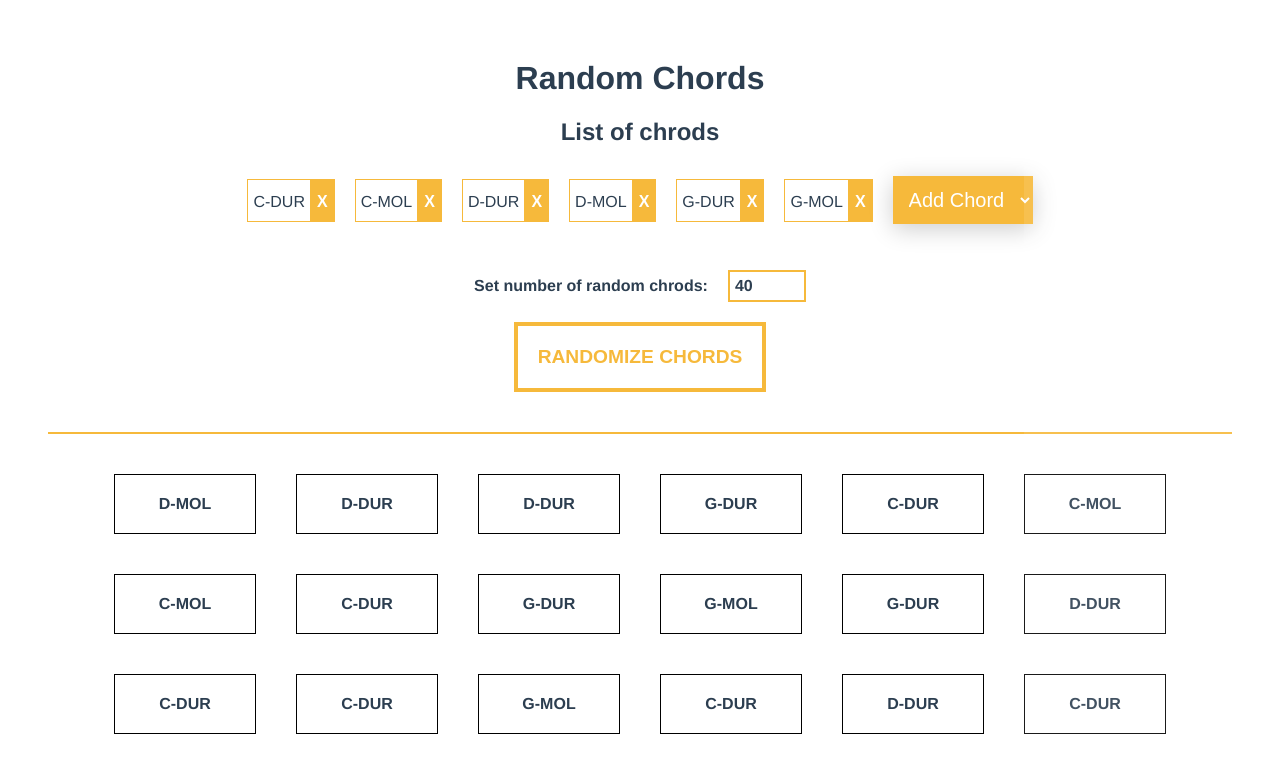
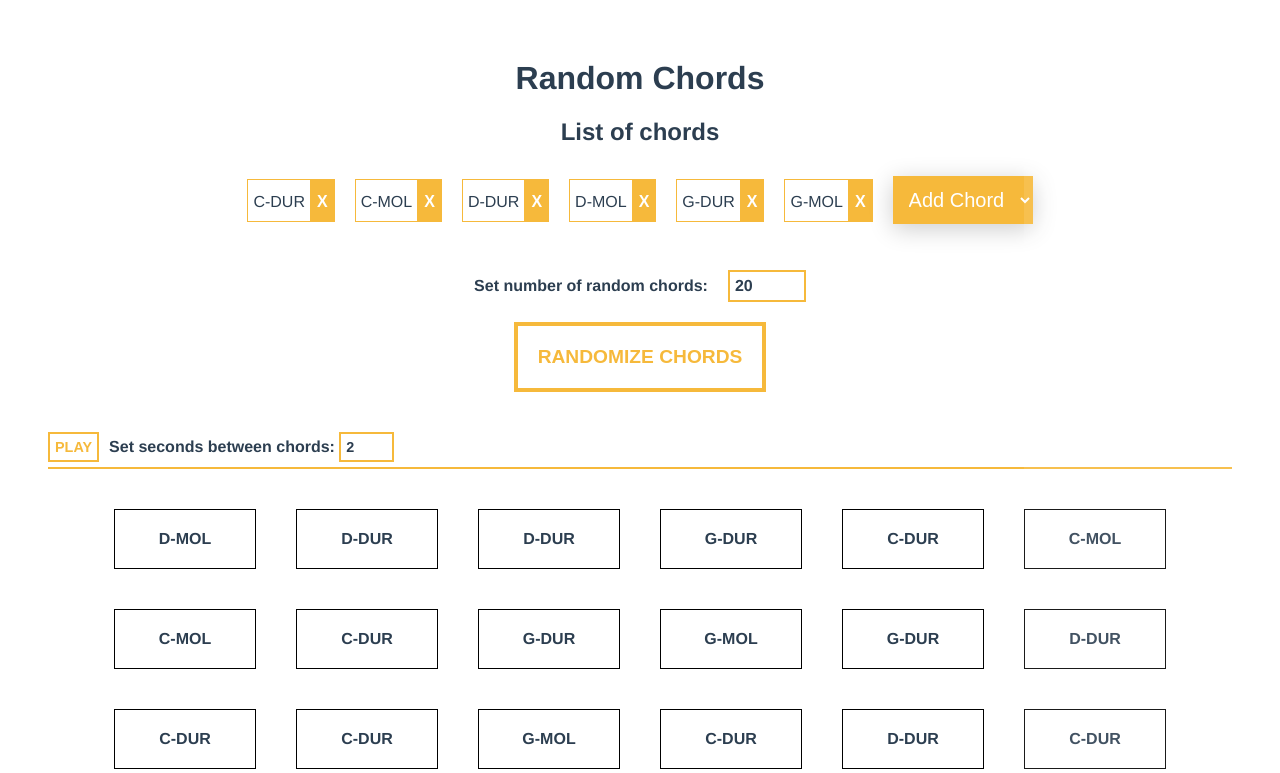
Before and after one commit to darkopecevski/random-chords, a Vue app: page / in a window 1280 px wide. Shown: the top 773 px of the page. Built offline with nearby package versions, Linux system fonts and the light colour scheme.

Commit message:
Adding timely switching chords

```diff
--- a/babel.config.js
+++ b/babel.config.js
@@ -2,7 +2,4 @@ module.exports = {
   presets: [
     '@vue/cli-plugin-babel/preset',
   ],
-  publicPath: process.env.NODE_ENV === 'production'
-    ? '/random-chords/'
-    : '/',
 };
--- a/src/components/RandomChords.vue
+++ b/src/components/RandomChords.vue
@@ -1,7 +1,7 @@
 <template>
   <div class="random-chords">
     <h1>Random Chords</h1>
-    <h2>List of chrods</h2>
+    <h2>List of chords</h2>
     <ul class="listOfChords">
       <li v-for="chord in chords" v-bind:key="chord">
         <p>{{chord}}</p>
@@ -19,7 +19,7 @@
       </li>
     </ul>
     <div class="randomChordsInput">
-      <label for="nbrRandomChords"><strong>Set number of random chrods:</strong></label>
+      <label for="nbrRandomChords"><strong>Set number of random chords:</strong></label>
       <input id="nbrRandomChords"
              type="number"
              min="10"
@@ -30,9 +30,20 @@
     <button v-on:click="randomizeChords" class="example_d">
       <strong>Randomize Chords</strong>
     </button>
+    <div class="playChords">
+      <button v-on:click="startPlaying">play</button>
+      <label for="nbrRandomChords"><strong>Set seconds between chords: </strong></label>
+      <input id="timeBetweenChords"
+             type="number"
+             min="1"
+             max="5"
+             v-model="timeBetweenChords" />
+    </div>
     <hr />
     <ul>
-      <li class="randomChord" v-for="randomChord in randomChords"
+      <li class="randomChord"
+          v-bind:class="{active: randomChord+'-'+index === activeChord}"
+          v-for="(randomChord, index) in randomChords"
           v-bind:key="randomChord+Math.random()">{{randomChord}}</li>
     </ul>
   </div>
@@ -43,18 +54,18 @@ export default {
   name: 'RandomChords',
   data() {
     return {
-      numberOfRandomChords: 40,
+      numberOfRandomChords: 20,
+      timeBetweenChords: 2,
       allChords: ['C-DUR', 'C-MOL', 'D-DUR', 'D-MOL', 'G-DUR', 'G-MOL', 'E-DUR', 'E-MOL', 'A-MOL', 'F-DUR', 'H'],
       chords: ['C-DUR', 'C-MOL', 'D-DUR', 'D-MOL', 'G-DUR', 'G-MOL'],
       randomChords: [],
       showFilteredChords: false,
+      activeChord: '',
     };
   },
   computed: {
     filteredChords() {
-      const filteredChords = this.allChords.filter(x => !this.chords.includes(x));
-      console.log(filteredChords);
-      return filteredChords;
+      return this.allChords.filter(x => !this.chords.includes(x));
     },
   },
   methods: {
@@ -73,6 +84,13 @@ export default {
       this.chords.push(event.target.value);
       this.showFilteredChords = !this.showFilteredChords;
       this.randomizeChords();
+    },
+    startPlaying() {
+      this.randomChords.forEach((chord, index) => {
+        setTimeout(() => {
+          this.activeChord = `${chord}-${index}`;
+        }, index * this.timeBetweenChords * 1000);
+      });
     },
   },
   created() {
@@ -98,7 +116,7 @@ a {
   color: #42b983;
 }
 hr {
-  margin: 40px 40px 20px 40px;
+  margin: 5px 40px 20px 40px;
   border: 1px solid #f6b93b;
 }
 .randomChord {
@@ -107,6 +125,10 @@ hr {
   margin: 20px;
   font-weight: bold;
   min-width: 100px;
+}
+.randomChord.active {
+  border: 1px solid #f6b93b;
+  color: #f6b93b;
 }
 .example_d {
   color: #f6b93b !important;
@@ -203,5 +225,40 @@ hr {
 .box select option {
   padding: 30px;
 }
+
+.playChords {
+  margin: 40px 0 5px 40px;
+  width: 30%;
+  text-align: left;
+}
+.playChords button {
+  color: #f6b93b !important;
+  text-transform: uppercase;
+  text-decoration: none;
+  background: #ffffff;
+  padding: 5px;
+  border: 2px solid #f6b93b !important;
+  display: inline-block;
+  transition: all 0.4s ease 0s;
+  font-size:0.9em;
+  font-weight:bold;
+  margin-right:10px;
+}
+.playChords button:hover {
+  color: #ffffff !important;
+  background: #f6b93b;
+  border-color: #f6b93b !important;
+  transition: all 0.4s ease 0s;
+  cursor: pointer;
+}
+.playChords input {
+  padding: 5px;
+  border: 2px solid #f6b93b;
+  font-size: 0.9em;
+  font-family: 'Avenir', Helvetica, Arial, sans-serif;
+  font-weight: bold;
+  color: #2c3e50;
+}
+
 button:focus {outline:0;}
 </style>
--- /dev/null
+++ b/vue.config.js
@@ -0,0 +1,3 @@
+module.exports = {
+  publicPath: process.env.NODE_ENV === 'production' ? '/random-chords/' : '/',
+};
```
Also changed, not shown: 1 other file (tests, documents, lock files or other folders).
